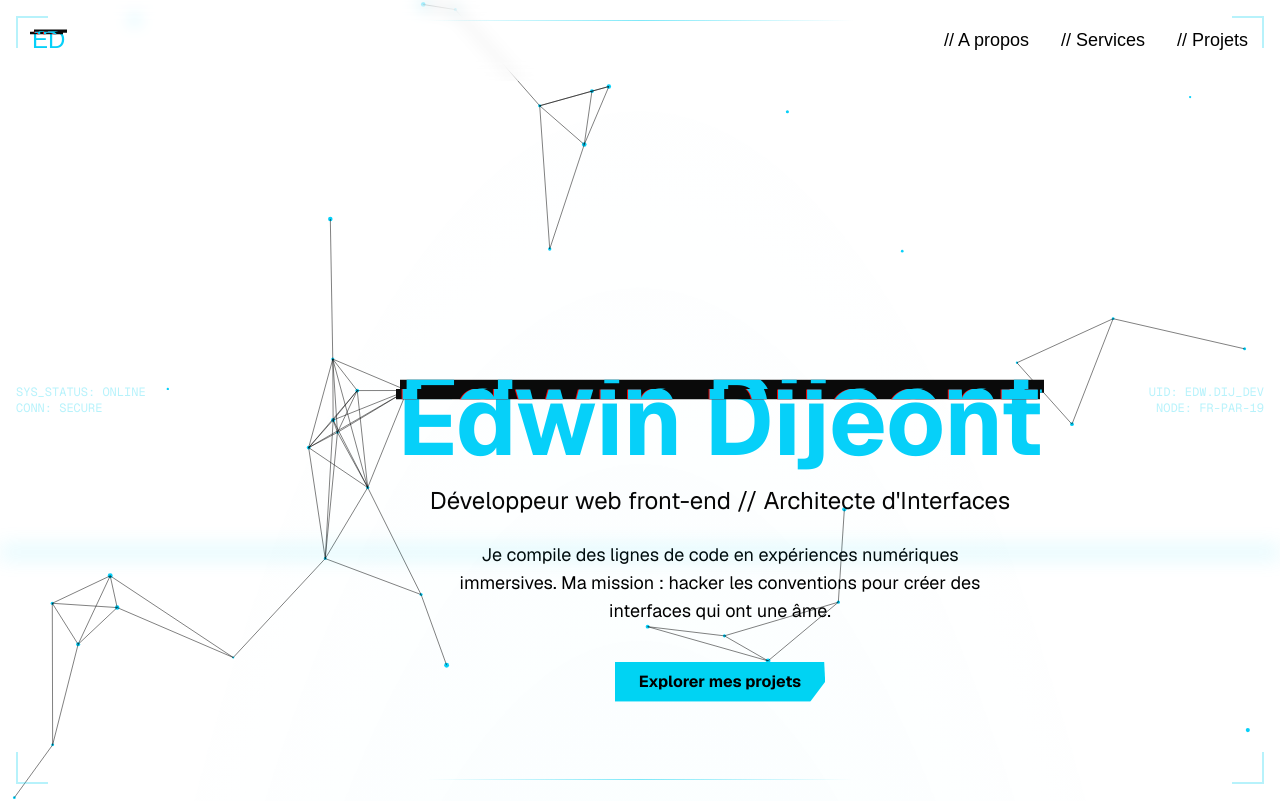
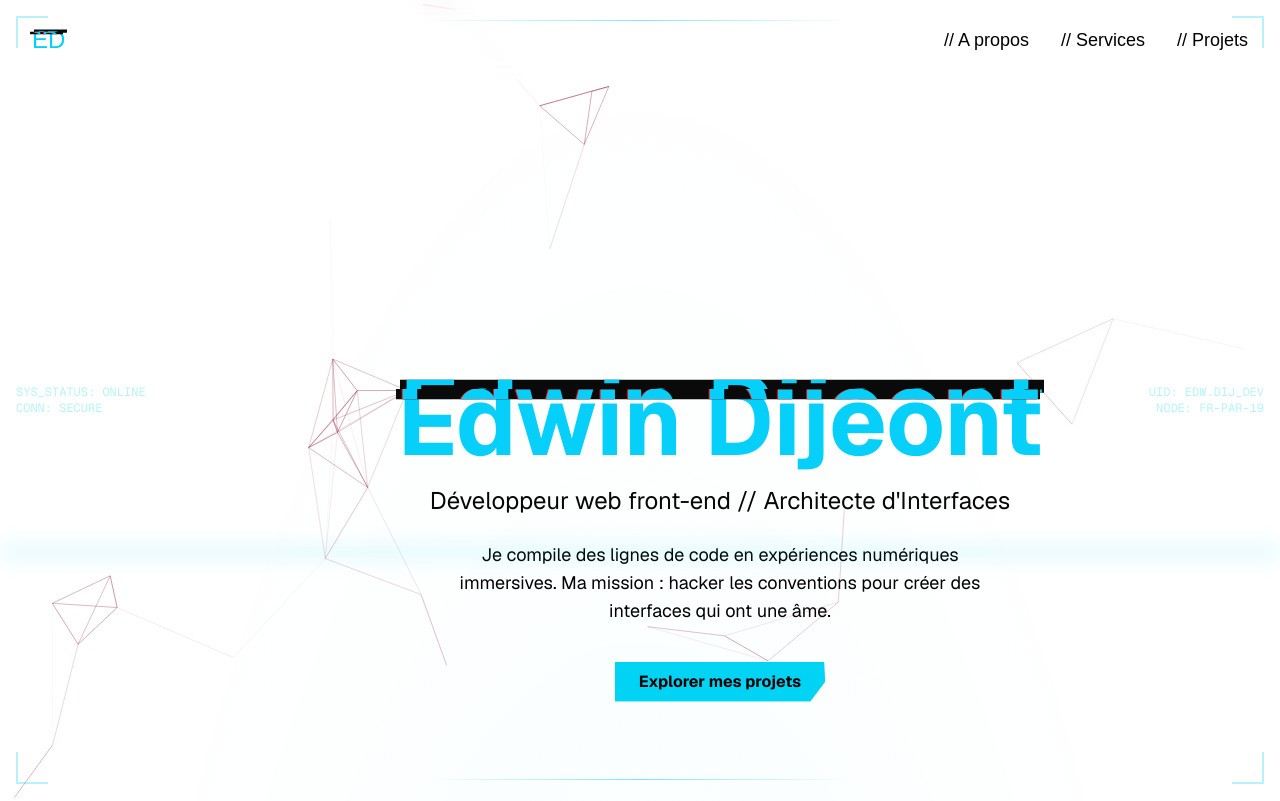
Before and after one commit to EdwinDij/cyberportfolio, a Next.js app: page / in a window 1280 px wide. Shown: the top 801 px of the page. Built offline with nearby package versions, Linux system fonts and the light colour scheme.

Commit message:
Refactor PlexusBackground component: remove unused state and color logic, set fixed particle color

```diff
--- a/app/components/PlexusBackground.tsx
+++ b/app/components/PlexusBackground.tsx
@@ -1,29 +1,14 @@
-"use client";
-import React, { useRef, useEffect, useState } from "react";
+'use client';
+import React, { useRef, useEffect } from 'react';
 
 export const PlexusBackground: React.FC = () => {
   const canvasRef = useRef<HTMLCanvasElement | null>(null);
-  const [primaryColor, setPrimaryColor] =
-    useState<string>("hsl(190, 95%, 50%)");
 
   useEffect(() => {
-    const color = getComputedStyle(document.documentElement)
-      .getPropertyValue("--primary")
-      .trim();
-
-    if (color) {
-      const [h, s, l] = color.split(" ").map(parseFloat);
-      if (!isNaN(h) && !isNaN(s) && !isNaN(l)) {
-        setPrimaryColor(`hsl(${h}, ${s}%, ${l}%)`);
-      }
-    }
-  }, []);
-
-  useEffect(() => {
-    if (!primaryColor || !canvasRef.current) return;
+    if (!canvasRef.current) return;
 
     const canvas = canvasRef.current;
-    const ctx = canvas.getContext("2d");
+    const ctx = canvas.getContext('2d');
     if (!ctx) return;
 
     let animationFrameId: number;
@@ -72,8 +57,7 @@ export const PlexusBackground: React.FC = () => {
         if (!ctx) return;
         ctx.beginPath();
         ctx.arc(this.x, this.y, this.radius, 0, Math.PI * 2);
-        ctx.fillStyle = primaryColor;
-        ctx.fill();
+        ctx.fillStyle = '#ff0000';
       }
     }
 
@@ -97,13 +81,7 @@ export const PlexusBackground: React.FC = () => {
             ctx.moveTo(particles[i].x, particles[i].y);
             ctx.lineTo(particles[j].x, particles[j].y);
 
-            const baseColor = getComputedStyle(document.documentElement)
-              .getPropertyValue("--primary")
-              .trim();
-
-            ctx.strokeStyle = `hsla(${baseColor}, ${
-              1 - distance / maxDistance
-            })`;
+            ctx.strokeStyle = `rgba(128, 0, 32, ${1 - distance / maxDistance})`; // 🟣 bordeaux avec opacité
             ctx.lineWidth = 0.5;
             ctx.stroke();
           }
@@ -130,14 +108,13 @@ export const PlexusBackground: React.FC = () => {
 
     init();
     animate();
-
-    window.addEventListener("resize", handleResize);
+    window.addEventListener('resize', handleResize);
 
     return () => {
-      window.removeEventListener("resize", handleResize);
+      window.removeEventListener('resize', handleResize);
       cancelAnimationFrame(animationFrameId);
     };
-  }, [primaryColor]);
+  }, []);
 
   return (
     <canvas
```
